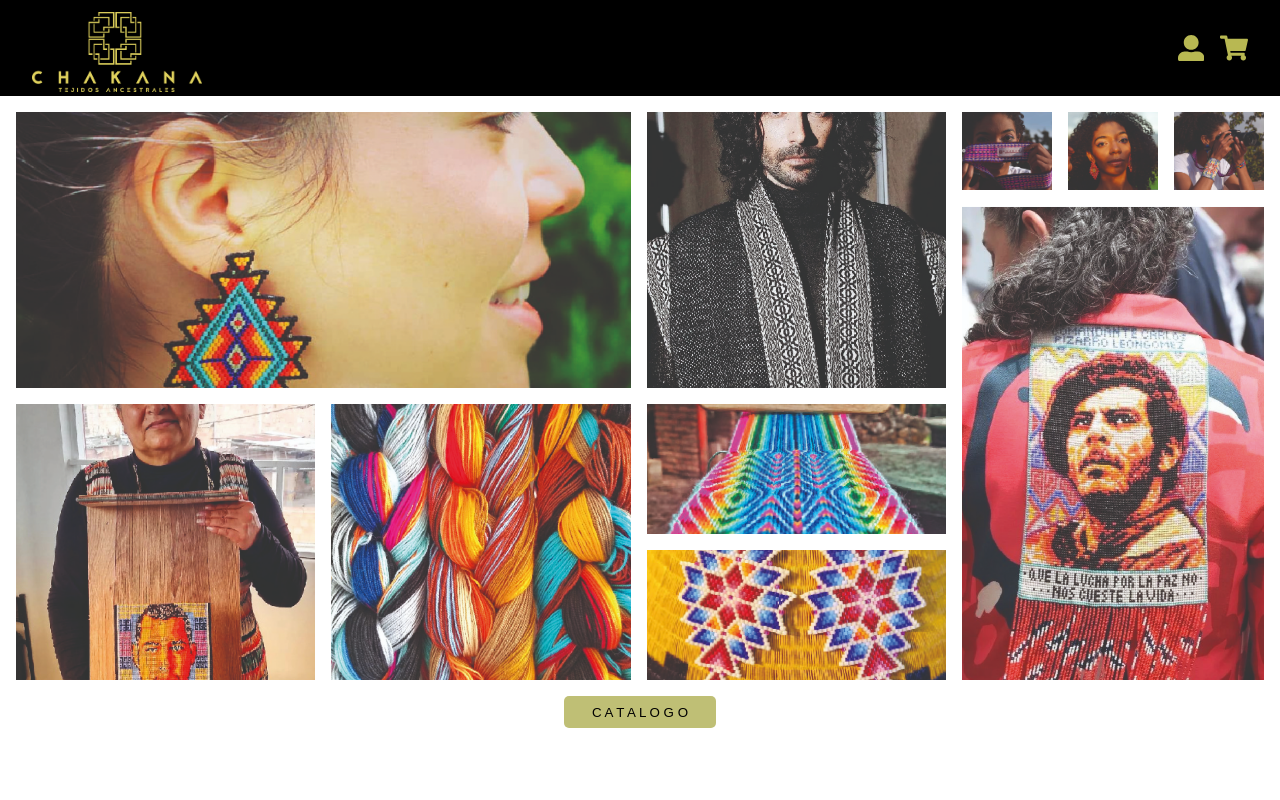
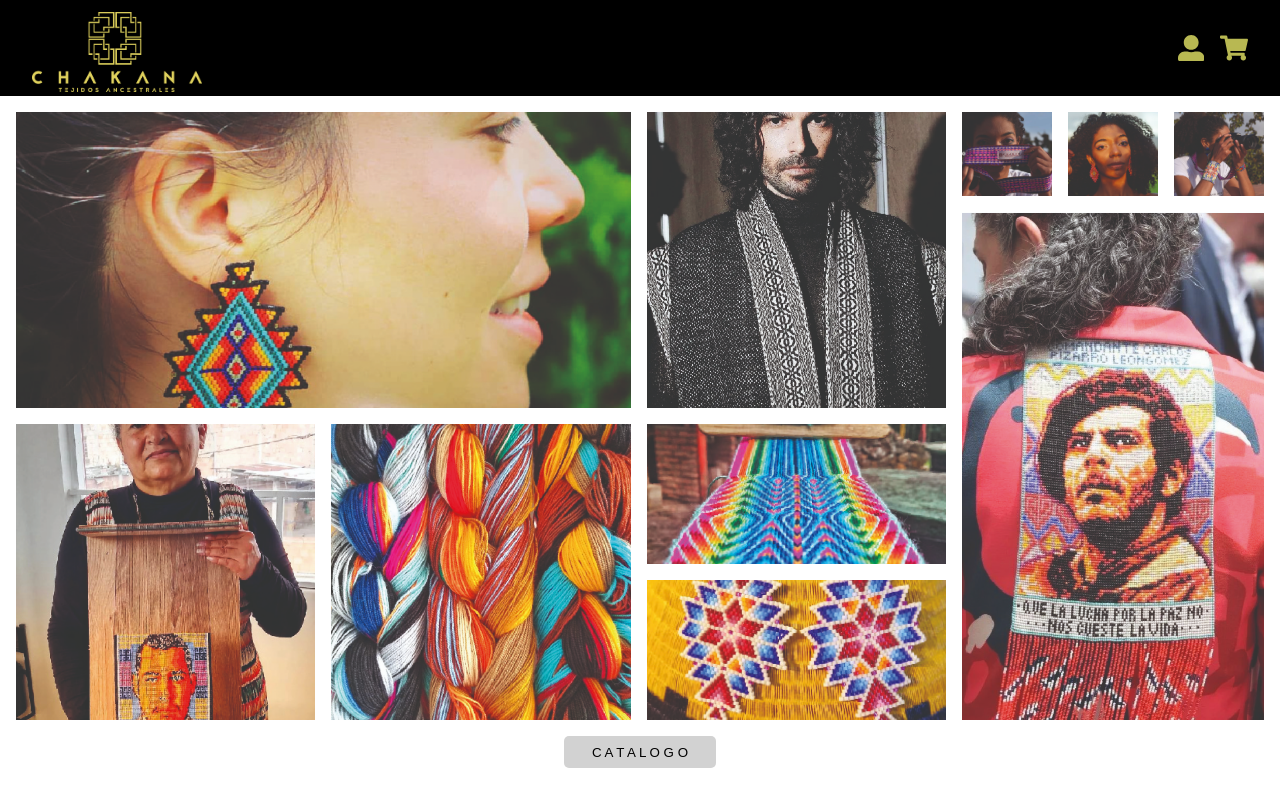
Before and after one commit to SofiaOviedo24/Chakana_Shop, a React (Vite) app: page / in a window 1280 px wide. Built offline with nearby package versions, Linux system fonts and the light colour scheme.

Commit message:
Ajuste altura grilla y color del boton

```diff
--- a/src/css/Main.module.css
+++ b/src/css/Main.module.css
@@ -1,6 +1,6 @@
 .galeria {
   width: 100vw;
-  height: 75vh;
+  height: 80vh;
   display: grid;
   grid-template-columns: 1fr 1fr 1fr 0.3fr 0.3fr 0.3fr;
   grid-template-rows: 0.3fr 0.7fr 0.5fr 0.5fr;
@@ -65,18 +65,21 @@
   grid-row: 2/5;
   overflow: hidden;
 }
+
 .pic11 {
   grid-column: 3/4;
   grid-row: 4/5;
   overflow: hidden;
 }
+
 .catalogo {
   display: flex;
   justify-content: center;
   }
+
 .catalogo button {
 width: 9.5rem;
 height: 2rem;
-background-color: #bfbf75;
+background-color: #d2d2d2;
 border-radius: 5px;
 justify-content: center;}
```
